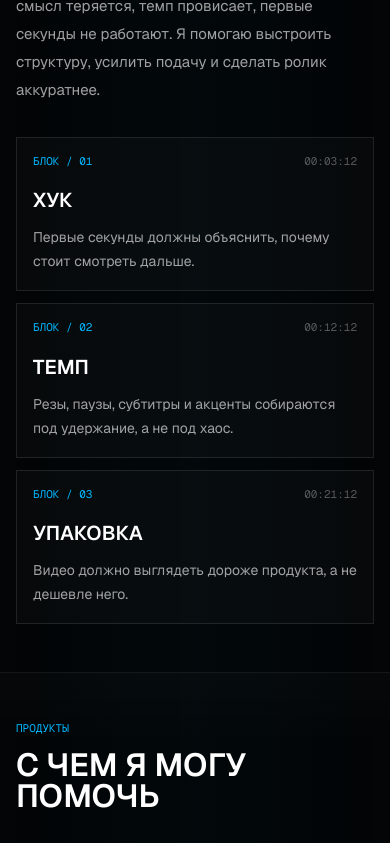
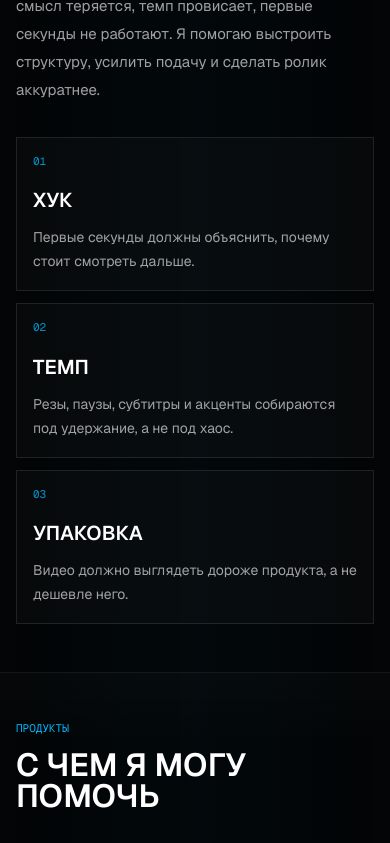
Before and after one commit to nikolskymisa-cmd/nikolsky-studio, a Next.js app: page / in a window 390 px wide. Shown: the part 1175-2018 px from the top of the page. Built offline with nearby package versions, Linux system fonts and the light colour scheme.

Commit message:
Remove extra reel section and refine card hover

```diff
--- a/src/components/studio-landing.tsx
+++ b/src/components/studio-landing.tsx
@@ -654,7 +654,7 @@ export function StudioLanding({
                 onClickCapture={selectInEditor({ type: "text", label: `Позиционирование: карточка ${index + 1}`, path: ["ru", "positionCards", index, 0] })}
                 className={editorClass({ type: "text", label: `Позиционирование: карточка ${index + 1}`, path: ["ru", "positionCards", index, 0] })}
               >
-                <ControlPanel index={index} title={title} text={text} blockLabel={t.blockLabel} />
+                <ControlPanel index={index} title={title} text={text} />
               </div>
             ))}
           </div>
@@ -679,34 +679,6 @@ export function StudioLanding({
                 <ProductPanel product={product} label={t.productLabel} contactUrl={links.telegramUrl} />
               </div>
             ))}
-          </div>
-        </Reveal>
-      </section>
-
-      <section className="scene-section relative px-4 py-12 sm:px-6 sm:py-16 lg:px-8 lg:py-20">
-        <Reveal className="mx-auto max-w-7xl" style={blockStyle("reel")}>
-          <div
-            className={`grid overflow-hidden border border-white/12 bg-[#05080b]/88 lg:grid-cols-[0.78fr_1.22fr]${editorClass({ type: "text", label: "Шоурил-блок", path: ["ru", "reelTitle"] })}`}
-            onClickCapture={selectInEditor({ type: "text", label: "Шоурил-блок", path: ["ru", "reelTitle"] })}
-          >
-            <button type="button" onClick={() => setSelectedWork(showreel)} className="group relative min-h-[320px] overflow-hidden border-b border-white/10 text-left sm:min-h-[420px] lg:border-b-0 lg:border-r">
-              <div className="absolute inset-0 bg-cover bg-center opacity-[0.52]" style={{ backgroundImage: `url(${getThumbnailUrl(showreel)})` }} />
-              <div className="absolute inset-0 bg-[linear-gradient(180deg,rgba(3,5,6,0.18),rgba(3,5,6,0.88)),radial-gradient(circle_at_45%_34%,rgba(0,183,255,0.18),transparent_30%)]" />
-              <div className="relative flex h-full flex-col justify-between p-5 sm:p-7">
-                <div>
-                  <p className="font-mono text-xs uppercase text-accent">{t.reelEyebrow}</p>
-                  <h2 className="mt-4 max-w-xl text-[2.35rem] font-semibold uppercase leading-[0.92] text-white sm:text-6xl sm:leading-[0.9]">
-                    {t.reelTitle}
-                  </h2>
-                  <p className="mt-5 max-w-md text-base leading-7 text-white/62">{t.reelText}</p>
-                </div>
-                <span className="inline-flex h-12 w-fit items-center gap-2 bg-white px-5 text-sm font-semibold text-black transition group-hover:bg-accent">
-                  <Play size={17} fill="currentColor" />
-                  {t.showreelCta}
-                </span>
-              </div>
-            </button>
-            <TimelineChapters works={portfolioWorks.slice(0, 5)} lang={lang} title={t.chapters} onSelect={setSelectedWork} />
           </div>
         </Reveal>
       </section>
@@ -810,7 +782,7 @@ export function StudioLanding({
                   onClickCapture={selectInEditor({ type: "text", label: `Условия: карточка ${index + 1}`, path: ["ru", "terms", index, 0] })}
                   className={editorClass({ type: "text", label: `Условия: карточка ${index + 1}`, path: ["ru", "terms", index, 0] })}
                 >
-                  <ControlPanel index={index} title={title} text={text} blockLabel={t.blockLabel} compact />
+                  <ControlPanel index={index} title={title} text={text} compact />
                 </div>
               ))}
             </div>
@@ -1043,24 +1015,27 @@ function ControlPanel({
   index,
   title,
   text,
-  blockLabel,
   compact = false,
 }: {
   index: number;
   title: string;
   text: string;
-  blockLabel: string;
   compact?: boolean;
 }) {
   return (
-    <div className={`border border-white/10 bg-white/[0.02] p-4 sm:p-5 ${compact ? "sm:min-h-40" : "sm:min-h-44"}`}>
-      <div className="mb-4 flex items-center justify-between font-mono text-[11px] uppercase sm:mb-6 sm:text-xs">
-        <span className="text-accent">{blockLabel} / {String(index + 1).padStart(2, "0")}</span>
-        <span className="text-white/32">00:{String(index * 9 + 3).padStart(2, "0")}:12</span>
+    <motion.div
+      whileHover={{ y: -4, scale: 1.018 }}
+      transition={{ type: "spring", stiffness: 420, damping: 18, mass: 0.7 }}
+      className={`group relative overflow-hidden border border-white/10 bg-white/[0.02] p-4 transition-colors hover:border-accent/75 hover:shadow-[0_0_0_1px_rgba(0,183,255,0.22),0_18px_60px_rgba(0,183,255,0.12)] sm:p-5 ${compact ? "sm:min-h-40" : "sm:min-h-44"}`}
+    >
+      <div className="pointer-events-none absolute inset-0 opacity-0 transition-opacity duration-300 group-hover:opacity-100">
+        <div className="absolute inset-x-0 top-0 h-px bg-gradient-to-r from-transparent via-accent/80 to-transparent" />
+        <div className="absolute inset-y-0 right-0 w-px bg-gradient-to-b from-transparent via-accent/55 to-transparent" />
       </div>
+      <p className="mb-4 font-mono text-[11px] uppercase text-accent/80 sm:mb-5 sm:text-xs">{String(index + 1).padStart(2, "0")}</p>
       <h3 className="text-xl font-semibold uppercase text-white sm:text-2xl">{title}</h3>
       <p className="mt-3 text-sm leading-6 text-white/62 sm:mt-4 sm:text-base sm:leading-7">{text}</p>
-    </div>
+    </motion.div>
   );
 }
 
@@ -1081,7 +1056,11 @@ function ProductPanel({
   contactUrl: string;
 }) {
   return (
-    <article className="group flex flex-col border border-white/10 bg-white/[0.025] p-4 transition hover:border-accent/70 sm:p-5 lg:min-h-[540px]">
+    <motion.article
+      whileHover={{ y: -5, scale: 1.012 }}
+      transition={{ type: "spring", stiffness: 420, damping: 18, mass: 0.75 }}
+      className="group flex flex-col border border-white/10 bg-white/[0.025] p-4 transition hover:border-accent/75 hover:shadow-[0_0_0_1px_rgba(0,183,255,0.2),0_22px_70px_rgba(0,183,255,0.1)] sm:p-5 lg:min-h-[540px]"
+    >
       <div className="mb-5 flex items-center justify-between border-b border-white/10 pb-3 font-mono text-[11px] uppercase sm:mb-8 sm:pb-4 sm:text-xs">
         <span className="text-accent">{product.code}</span>
         <span className="text-white/32">{label}</span>
@@ -1101,7 +1080,7 @@ function ProductPanel({
         {product.cta}
         <ArrowUpRight size={15} />
       </a>
-    </article>
+    </motion.article>
   );
 }
 
```
